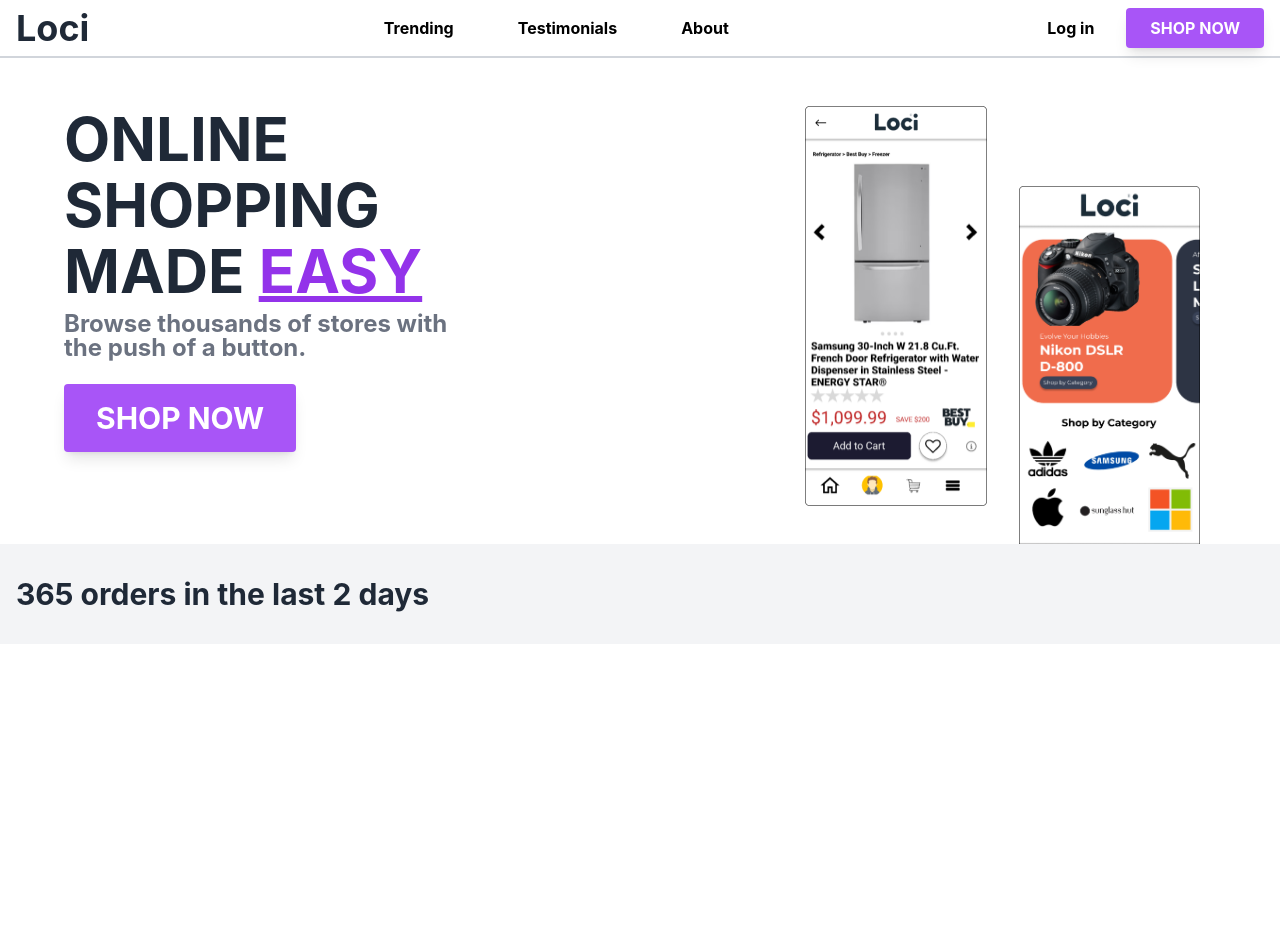
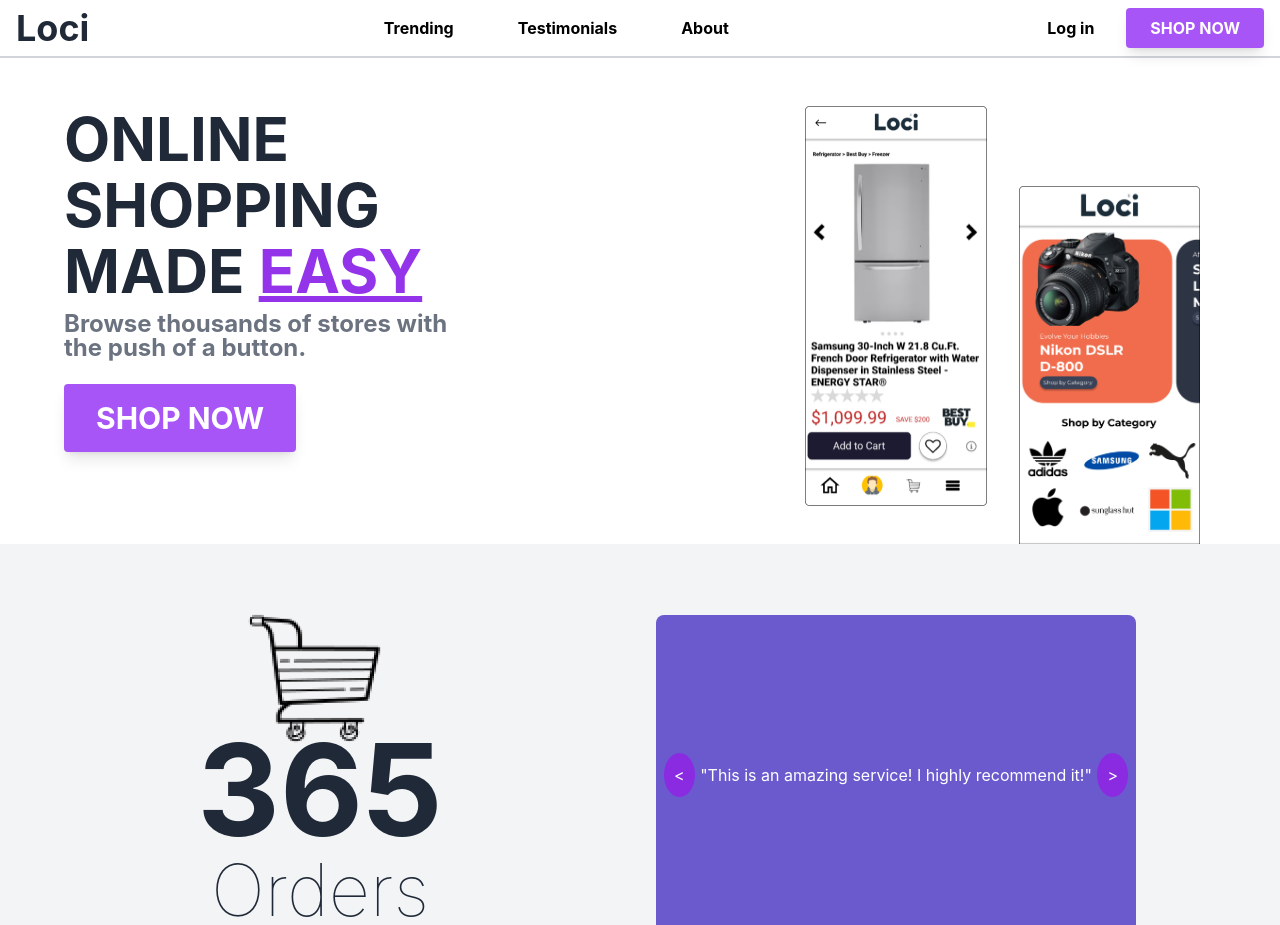
Before and after one commit to ahmeda110/Loci, a React (Create React App) app: page /landing in a window 1280 px wide. Shown: the top 925 px of the page. Before the commit the page ends 800 px from the top, so only its background shows below. Built offline with nearby package versions, Linux system fonts and the light colour scheme.

Commit message:
Sign up page testimonial
Added a testemonials section to the sign up page

```diff
--- a/src/LandingPage.css
+++ b/src/LandingPage.css
@@ -17,3 +17,52 @@
 .bg-dark-blue {
     background-color: #001f3f; /* Dark blue color code */
 }
+
+/* Testimonials.css */
+.testimonials-container {
+    position: relative;
+    display: flex;
+    justify-content: center;
+    align-items: center;
+    padding: 10px;
+    border-radius: 8px;
+    background-color: #6A5ACD; /* Dark blue color */
+    width: 100%;
+}
+
+.testimonial-content {
+    display: flex;
+    overflow-x: scroll;
+    scroll-behavior: smooth;
+    width: 100%;
+    height: 150px;
+}
+
+.testimonial-item {
+    min-width: 100%;
+    display: flex;
+    justify-content: center;
+    align-items: center;
+    padding: 10px;
+    color: white;
+}
+
+.scroll-button {
+    position: absolute;
+    top: 50%;
+    transform: translateY(-50%);
+    background-color: #8A2BE2; /* Purple color */
+    color: white;
+    border: none;
+    cursor: pointer;
+    padding: 10px;
+    border-radius: 50%;
+}
+
+.scroll-button.left {
+    left: 10px;
+}
+
+.scroll-button.right {
+    right: 10px;
+}
--- a/src/components/LandingPage.tsx
+++ b/src/components/LandingPage.tsx
@@ -1,9 +1,40 @@
-import React from "react";
+import React, { useRef, useEffect } from 'react';
 import login1 from '../assets/log-in-page-image-1.png';
 import login2 from '../assets/log-in-page-image-2.png';
-import '../LandingPage.css'; // Importing the CSS file for styles
+import cart from '../assets/shopping-cart.png';
+import '../LandingPage.css';
 
 function LandingPage() {
+
+    const testimonialContainerRef = useRef<HTMLDivElement>(null);
+
+    // Set up autoscroll interval
+    useEffect(() => {
+        const autoscrollInterval = setInterval(() => {
+            if (testimonialContainerRef.current) {
+                testimonialContainerRef.current.scrollLeft += testimonialContainerRef.current.offsetWidth;
+                if (testimonialContainerRef.current.scrollLeft >= testimonialContainerRef.current.scrollWidth - testimonialContainerRef.current.offsetWidth) {
+                    testimonialContainerRef.current.scrollLeft = 0;
+                }
+            }
+        }, 3000); // Autoscroll every 3 seconds
+
+        return () => clearInterval(autoscrollInterval);
+    }, []);
+
+    const handleScroll = (direction: string) => {
+        if (testimonialContainerRef.current) {
+            console.log('Current scrollLeft:', testimonialContainerRef.current.scrollLeft);
+        console.log('Container offsetWidth:', testimonialContainerRef.current.offsetWidth);
+            if (direction === 'left') {
+                testimonialContainerRef.current.scrollLeft -= testimonialContainerRef.current.offsetWidth;
+            } else if (direction === 'right') {
+                testimonialContainerRef.current.scrollLeft += testimonialContainerRef.current.offsetWidth;
+            }
+            console.log('Updated scrollLeft:', testimonialContainerRef.current?.scrollLeft);
+        }
+    };
+
     return (
         <div>
             {/* Navigation bar */}
@@ -99,16 +130,61 @@
                 {/* Container for the testimonial section */}
                 <div className="container mx-auto flex flex-col md:flex-row justify-between items-center">
                     {/* Left half for the testimonial */}
-                    <div className="w-full md:w-1/2 text-center md:text-left px-4">
-                        <p className="text-3xl font-bold text-gray-800">
-                            365 orders in the last 2 days
+                    <div className="w-full md:w-1/2 text-center md:text-center px-4">
+                        {/* Add the image of the shopping cart */}
+                        <img src={cart} alt="Shopping Cart" className="mx-auto" style={{ width: '200px', height: '200px', marginBottom: '-50px'}} />
+
+                        {/* Text for 365 orders in the last 2 days */}
+                        <p className="text-9xl font-bold text-gray-800">
+                            365
+                        </p>
+
+                        <p className="text-7xl font-thin text-gray-800">
+                            Orders
+                        </p>
+
+                        <p className="text-5xl font-thin text-gray-800">
+                            In The Last 2 Days
                         </p>
                     </div>
 
-                    {/* Right half for any other content (you can add content here) */}
+                    {/* Right half for testimonials */}
                     <div className="w-full md:w-1/2 px-4">
-                        {/* You can add other content here */}
+                        {/* Container for testimonials */}
+                        <div
+                            className="testimonials-container bg-blue-500 p-4 rounded-lg relative"
+                            ref={testimonialContainerRef}
+                            style={{ overflowX: 'auto', width: '30rem', height: '20rem'}}
+                        >
+                            {/* Scroll buttons */}
+                            <button
+                                className="scroll-button absolute left-2 top-1/2 transform -translate-y-1/2 p-2 rounded-full bg-purple-700 text-white hover:bg-purple-900"
+                                onClick={() => handleScroll('left')}
+                            >
+                                &lt;
+                            </button>
+                            <button
+                                className="scroll-button absolute right-2 top-1/2 transform -translate-y-1/2 p-2 rounded-full bg-purple-700 text-white hover:bg-purple-900"
+                                onClick={() => handleScroll('right')}
+                            >
+                                &gt;
+                            </button>
+
+                            {/* Testimonial items */}
+                            <div className="testimonial-content" style={{ overflowX: 'hidden' }}>
+                                <div className="testimonial-item w-full text-white text-center p-4">
+                                    <p>"This is an amazing service! I highly recommend it!"</p>
+                                </div>
+                                <div className="testimonial-item w-full text-white text-center p-4">
+                                    <p>"Outstanding quality and great customer support."</p>
+                                </div>
+                                <div className="testimonial-item w-full text-white text-center p-4">
+                                    <p>"I've never had such a smooth shopping experience!"</p>
+                                </div>
+                            </div>
+                        </div>
                     </div>
+
                 </div>
             </div>
 
@@ -116,7 +192,7 @@
                 {/* About section */}
             </div>
 
-            {/* Add any other content here */}
+
         </div>
     );
 }
```
Also changed, not shown: src/assets/shopping-cart.png (added).
